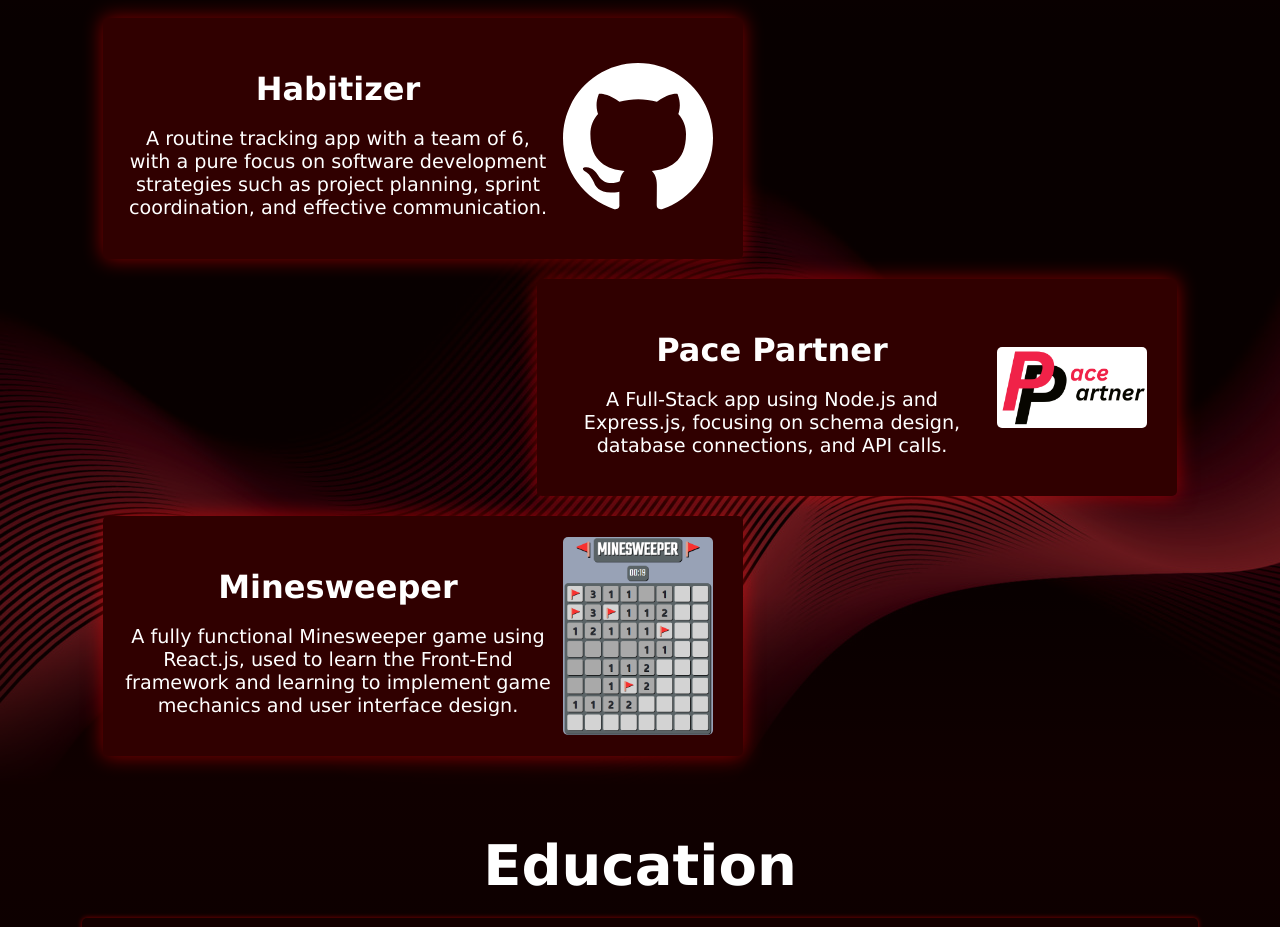
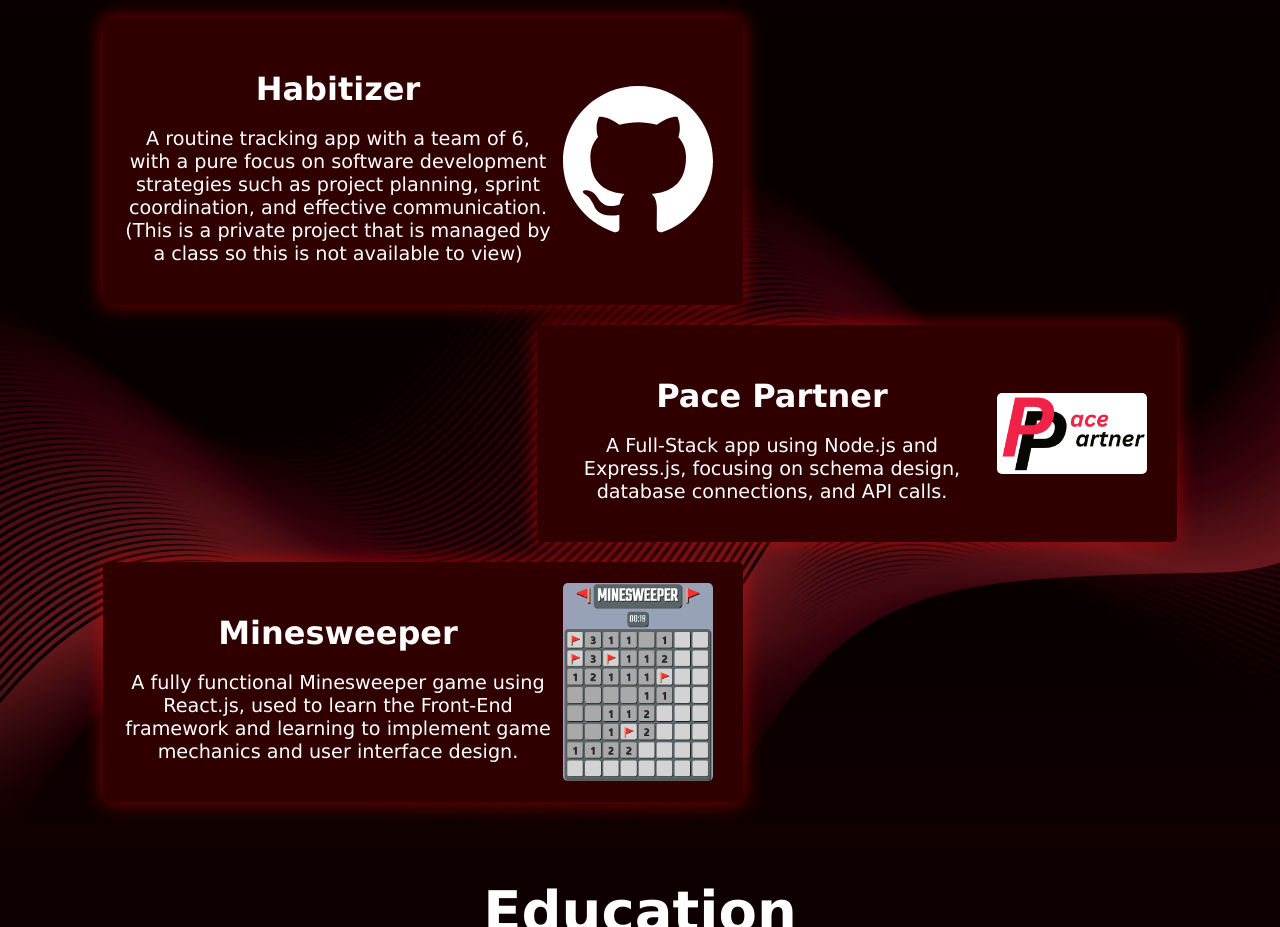
Before and after one commit to Sh0ckWave473/Portfolio, a plain HTML site: page index.html in a window 1280 px wide. Shown: the part 1420-2347 px from the top of the page. Drawn offline with Linux system fonts and the light colour scheme.

Commit message:
Update to description

```diff
--- a/index.html
+++ b/index.html
@@ -59,7 +59,8 @@
             <div class="description">
                 <h3>Habitizer</h3>
                 <p>A routine tracking app with a team of 6, with a pure focus on software development strategies such
-                    as project planning, sprint coordination, and effective communication.</p>
+                    as project planning, sprint coordination, and effective communication. (This is a private project
+                    that is managed by a class so this is not available to view)</p>
             </div>
             <img src="./imgs/github.svg" alt="Github Icon" />
         </div>
```
